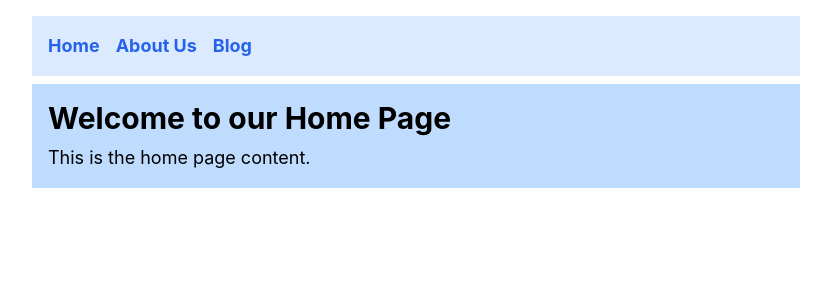
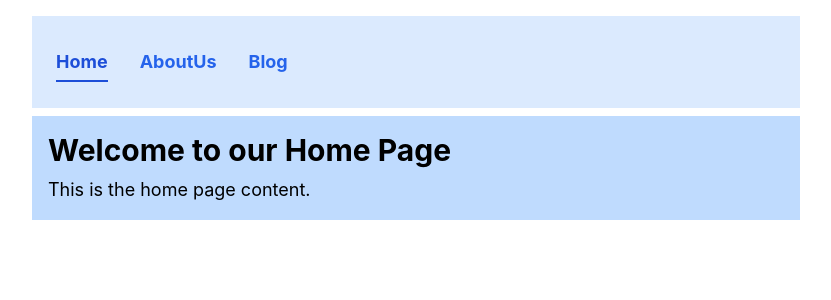
Before and after one commit to Sam516-Dev/Learning-react, a React (Create React App) app: page / in a window 1280 px wide. Shown: the top 300 px of the page, without its empty margins (224-1055 px from the left). Built offline with nearby package versions, Linux system fonts and the light colour scheme.

Commit message:
active class in the NavLinks

```diff
--- a/src/App.js
+++ b/src/App.js
@@ -1,4 +1,9 @@
-import { BrowserRouter as Router, Route, Link, Routes } from "react-router-dom";
+import {
+  BrowserRouter as Router,
+  Route,
+  NavLink,
+  Routes,
+} from "react-router-dom";
 
 import React from "react";
 import Home from "./Routing/Home";
@@ -9,22 +14,44 @@ const App = () => {
   return (
     <div className=" pt-4 mx-auto w-3/5">
       <Router>
-        <nav className="bg-blue-100 p-4 mb-2">
+        <nav className="bg-blue-100 p-4 py-8 mb-2">
           <ul className="flex gap-4 text-lg font-bold text-blue-600">
             <li>
-              <Link to="/" className="hover:text-blue-800">
+              <NavLink
+                exact
+                to="/"
+                className={(navData) =>
+                  navData.isActive
+                    ? "m-2 mb-0 text-blue-700 border-b-2 dark:text-blue-300 border-blue-700 pb-2"
+                    : "m-2 mb-0"
+                }
+              >
                 Home
-              </Link>
+              </NavLink>
             </li>
             <li>
-              <Link to="/aboutUs" className="hover:text-blue-800">
-                About Us
-              </Link>
+              <NavLink
+                to="/aboutUs"
+                className={(navData) =>
+                  navData.isActive
+                    ? "m-2 mb-0 text-blue-700 border-b-2 dark:text-blue-300 border-blue-700 pb-2"
+                    : "m-2 mb-0"
+                }
+              >
+                AboutUs
+              </NavLink>
             </li>
             <li>
-              <Link to="/blog" className="hover:text-blue-800">
+              <NavLink
+                to="/blog"
+                className={(navData) =>
+                  navData.isActive
+                    ? "m-2 mb-0 text-blue-700 border-b-2 dark:text-blue-300 border-blue-700 pb-2"
+                    : "m-2 mb-0"
+                }
+              >
                 Blog
-              </Link>
+              </NavLink>
             </li>
           </ul>
         </nav>
```
